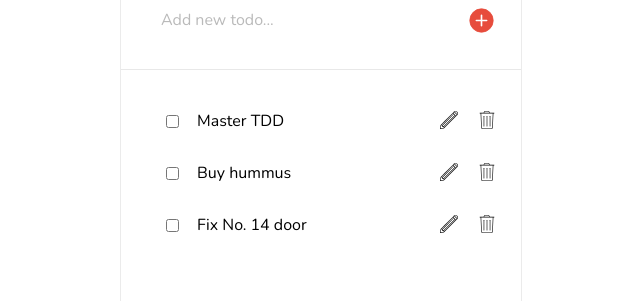
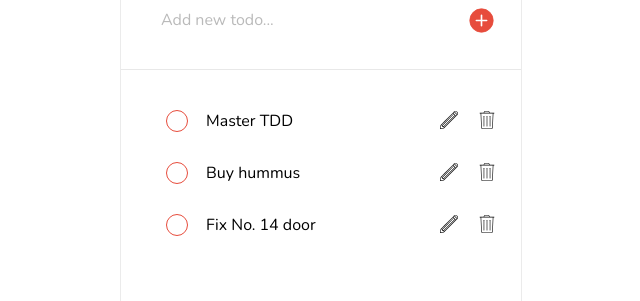
Before and after one commit to fac-12/JJJH-ToDoList, a website: page index.html in a window 1280 px wide. Shown: the part 261-562 px from the top of the page, without its empty margins (319-959 px from the left). Drawn offline with nearby package versions, Linux system fonts and the light colour scheme.

Commit message:
Div checkbox with tick

```diff
--- a/dom.js
+++ b/dom.js
@@ -20,18 +20,22 @@
 
     // you will need to use addEventListener
 
-    var checkbox = document.createElement('input');
-    checkbox.type = 'checkbox';
-    checkbox.checked = todo.done;
-    checkbox.className = "todo-listitem-checkbox";
-    checkbox.setAttribute('aria-label','check box if to do has been completed');
-    checkbox.addEventListener('click', function(event) {
-      event.preventDefault();
+    var checkboxContainer = document.createElement('div');
+    checkboxContainer.className = "todo-listitem-checkboxContainer";
+    var tick = document.createTextNode('✓');
+    checkboxContainer.appendChild(tick);
+
+    checkboxContainer.addEventListener('click', function(event) {
       var newState = todoFunctions.markTodo(state, todo.id);
       update(newState);
-    });
+    })
 
-    todoNode.appendChild(checkbox);
+    if(todo.done) {
+      checkboxContainer.className = 'todo-listitem-checkboxContainer checked';
+    }
+    else checkboxContainer.className = 'todo-listitem-checkboxContainer';
+
+    todoNode.appendChild(checkboxContainer);
 
     // add span holding description
 
@@ -66,7 +70,7 @@
     }
     todoNode.appendChild(editButtonNode);
 
-    if (checkbox.checked) span.className = 'strike todo-listitem-text';
+    if (todo.done) span.className = 'strike todo-listitem-text';
 
     // this adds the delete button
     var deleteButtonNode = document.createElement('button');
--- a/style.css
+++ b/style.css
@@ -59,7 +59,7 @@ body {
 }
 
 .todo-form-input-button:hover {
-  opacity: 0.5;
+  opacity: 0.8;
 }
 
 .todo-form-input::-webkit-input-placeholder {
@@ -117,10 +117,22 @@ body {
   margin-right: 10px;
 }
 
-.todo-listitem-checkbox {
+.todo-listitem-checkboxContainer {
   margin-right: 18px;
   margin-left: 30px;
+  width: 20px;
+  height: 20px;
+  border-radius: 100%;
+  border: 1px solid #e74c3c;
+  color: white;
+  text-align: center;
+  cursor: pointer;
 }
+
+.todo-listitem-checkboxContainer.checked {
+  background: #e74c3c;
+}
+
 
 .edit {
   font-style: italic;
```
